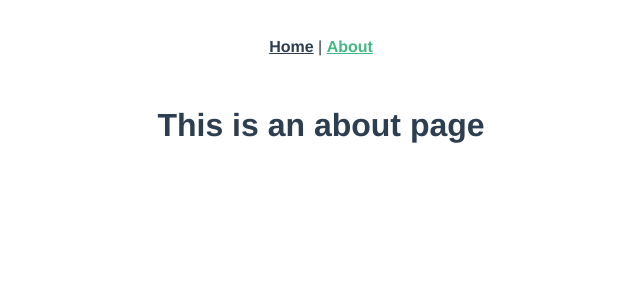
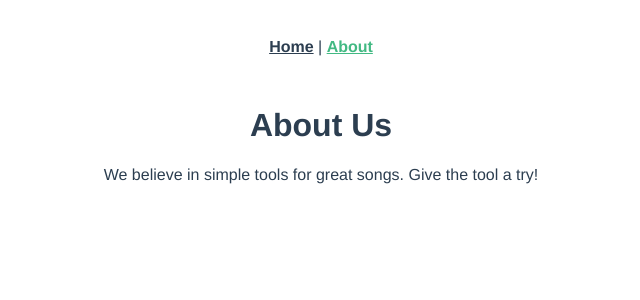
Before and after one commit to addiejackson/chord-lyric-automation, a Vue app: page /about in a window 1280 px wide. Shown: the top 300 px of the page, without its empty margins (319-959 px from the left). Built offline with nearby package versions, Linux system fonts and the light colour scheme.

Commit message:
css tweaks on chordbox

```diff
--- a/src/components/ChordBox.vue
+++ b/src/components/ChordBox.vue
@@ -40,13 +40,14 @@ input[type="text"] {
   font-family: monospace, "Courier New";
   border: none;
   border-bottom: 1px solid gray;
-  border-radius: 2px;
-  padding-left: 0px;
+  border-radius: 1px;
   background-color: lightgrey;
-  text-align: left;
+  margin-left: -2px;
+  width: 87.5%;
 }
 
 input[type="text"]:focus {
-  background-color: lightblue;
+  background-color: paleturquoise;
+  border: 1px solid black;
 }
 </style>
--- a/src/components/LyricInput.vue
+++ b/src/components/LyricInput.vue
@@ -5,7 +5,6 @@
     <textarea id="lyrics" name="lyrics" v-model="lyrics" rows="5" cols="33"></textarea>
     <br />
     <button @click="lyricsDone()">Submit Lyrics</button>
-    <span>{{ lyricArray }}</span>
   </div>
 </template>
 
--- a/src/views/About.vue
+++ b/src/views/About.vue
@@ -1,5 +1,12 @@
 <template>
   <div class="about">
-    <h1>This is an about page</h1>
+    <h1>About Us</h1>
+    <p>We believe in simple tools for great songs. Give the tool a try!</p>
   </div>
 </template>
+
+<style>
+p {
+  font-size: 16px;
+}
+</style>
--- a/src/views/Home.vue
+++ b/src/views/Home.vue
@@ -1,7 +1,7 @@
 <template>
   <div class="home">
     <LyricInput @lyricsDone="captureLyrics"></LyricInput>
-    <ComboLine :lyrics="lyrics"></ComboLine>
+    <ComboLine :lyrics="lyrics" style="margin-left:20%"></ComboLine>
   </div>
 </template>
 
```
